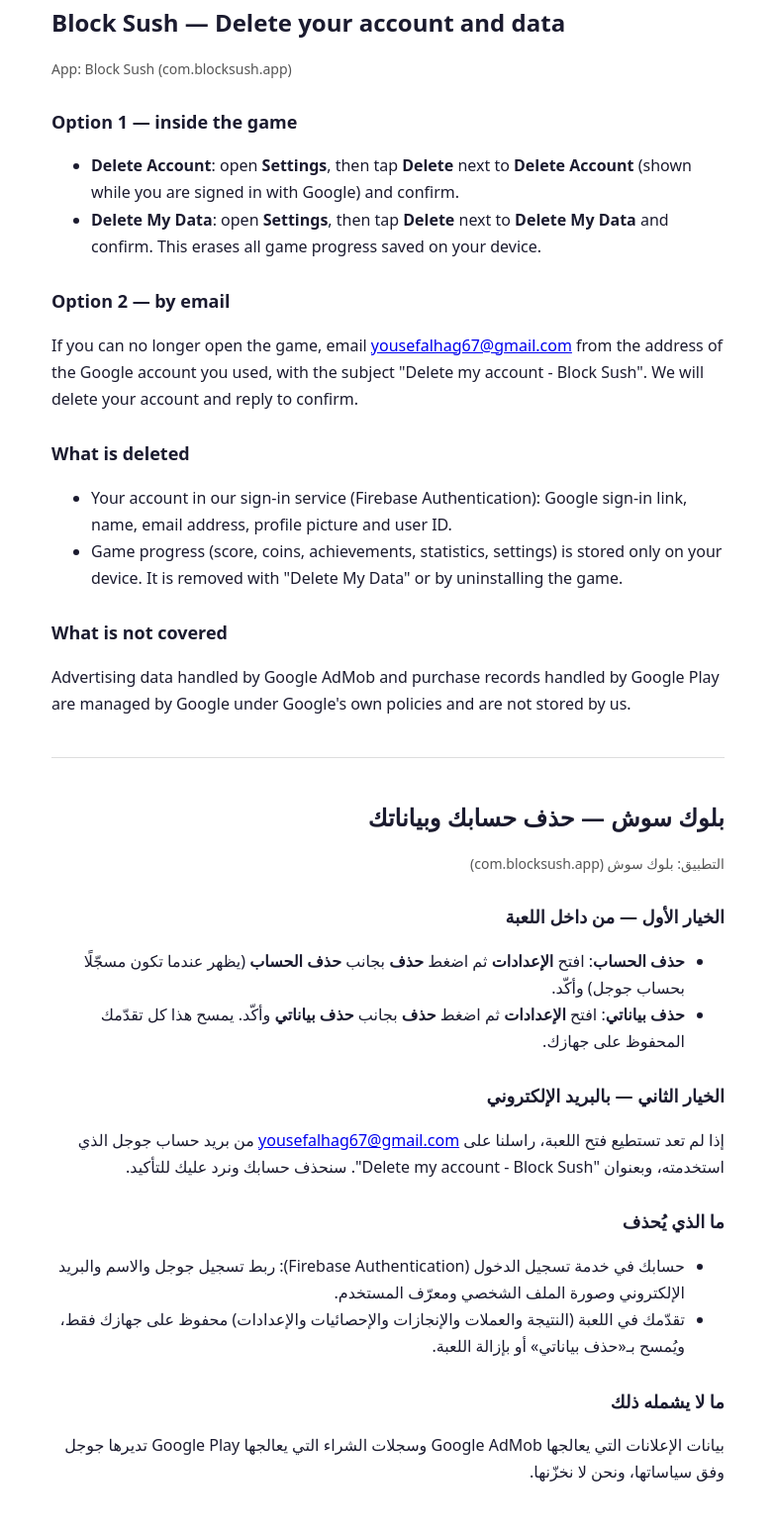
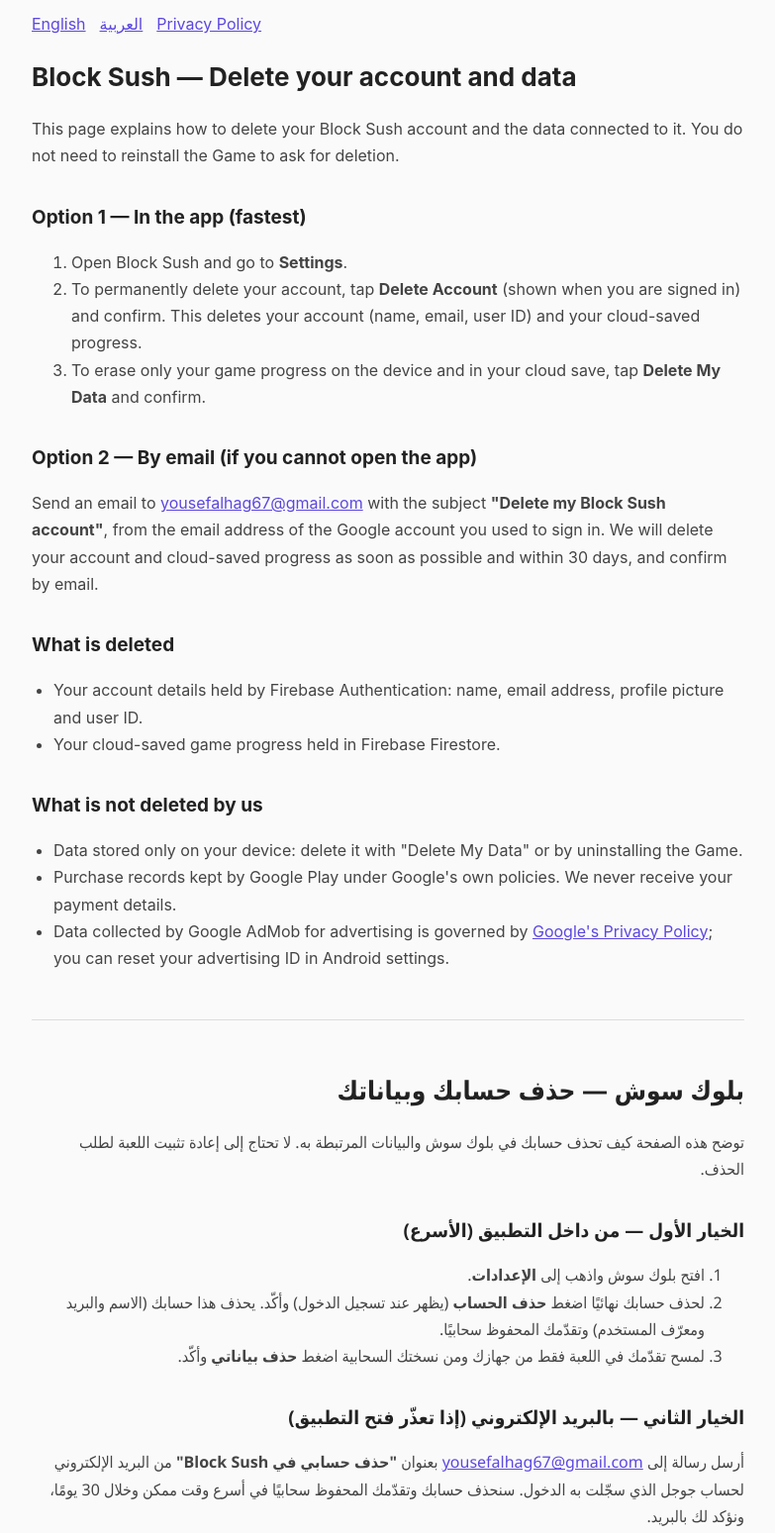
Before and after one commit to malhag994-create/islam-game-privacy-policy, a plain HTML site: page delete-account.html in a window 1280 px wide. Shown: the part 29-1578 px from the top of the page at 99% size, without its empty margins (248-1031 px from the left). Drawn offline with Linux system fonts and the light colour scheme.

Commit message:
Add files via upload

```diff
--- a/delete-account.html
+++ b/delete-account.html
@@ -5,64 +5,73 @@
 <meta name="viewport" content="width=device-width, initial-scale=1">
 <title>Block Sush — Delete your account and data</title>
 <style>
-  body{font-family:system-ui,-apple-system,"Segoe UI",Roboto,Arial,sans-serif;max-width:680px;margin:32px auto;padding:0 16px;line-height:1.7;color:#1b1b2f;background:#fff}
-  h1{font-size:24px;margin-bottom:4px}
-  h2{font-size:18px;margin-top:26px}
-  p,li{font-size:16px}
-  .note{color:#555;font-size:14px}
-  hr{margin:40px 0;border:0;border-top:1px solid #ddd}
-  [dir=rtl]{text-align:right}
+  body{font-family:-apple-system,Segoe UI,Roboto,sans-serif; max-width:720px; margin:40px auto; padding:0 20px; line-height:1.7; color:#222; background:#fafafa;}
+  h1{font-size:26px;} h2{font-size:19px; margin-top:32px;}
+  p,li{color:#444;}
+  a{color:#5b47e0;}
+  ul{padding-inline-start:22px;}
+  .ar{direction:rtl; text-align:right; font-family:"Segoe UI",Tahoma,"Noto Naskh Arabic",Arial,sans-serif;}
+  hr{margin:48px 0; border:0; border-top:1px solid #ddd;}
+  nav a{margin-inline-end:14px;}
 </style>
 </head>
 <body>
+<nav><a href="#en">English</a><a href="#ar">العربية</a><a href="index.html">Privacy Policy</a></nav>
 
-<section lang="en">
+<div id="en">
 <h1>Block Sush — Delete your account and data</h1>
-  <p class="note">App: Block Sush (com.blocksush.app)</p>
+<p>This page explains how to delete your Block Sush account and the data connected to it. You do not need to reinstall the Game to ask for deletion.</p>
 
-  <h2>Option 1 — inside the game</h2>
-  <ul>
-    <li><b>Delete Account</b>: open <b>Settings</b>, then tap <b>Delete</b> next to <b>Delete Account</b> (shown while you are signed in with Google) and confirm.</li>
-    <li><b>Delete My Data</b>: open <b>Settings</b>, then tap <b>Delete</b> next to <b>Delete My Data</b> and confirm. This erases all game progress saved on your device.</li>
-  </ul>
+<h2>Option 1 — In the app (fastest)</h2>
+<ol>
+<li>Open Block Sush and go to <strong>Settings</strong>.</li>
+<li>To permanently delete your account, tap <strong>Delete Account</strong> (shown when you are signed in) and confirm. This deletes your account (name, email, user ID) and your cloud-saved progress.</li>
+<li>To erase only your game progress on the device and in your cloud save, tap <strong>Delete My Data</strong> and confirm.</li>
+</ol>
 
-  <h2>Option 2 — by email</h2>
-  <p>If you can no longer open the game, email <a href="mailto:yousefalhag67@gmail.com?subject=Delete%20my%20account%20-%20Block%20Sush">yousefalhag67@gmail.com</a> from the address of the Google account you used, with the subject "Delete my account - Block Sush". We will delete your account and reply to confirm.</p>
+<h2>Option 2 — By email (if you cannot open the app)</h2>
+<p>Send an email to <a href="mailto:yousefalhag67@gmail.com">yousefalhag67@gmail.com</a> with the subject <strong>"Delete my Block Sush account"</strong>, from the email address of the Google account you used to sign in. We will delete your account and cloud-saved progress as soon as possible and within 30 days, and confirm by email.</p>
 
 <h2>What is deleted</h2>
 <ul>
-    <li>Your account in our sign-in service (Firebase Authentication): Google sign-in link, name, email address, profile picture and user ID.</li>
-    <li>Game progress (score, coins, achievements, statistics, settings) is stored only on your device. It is removed with "Delete My Data" or by uninstalling the game.</li>
+<li>Your account details held by Firebase Authentication: name, email address, profile picture and user ID.</li>
+<li>Your cloud-saved game progress held in Firebase Firestore.</li>
 </ul>
-
-  <h2>What is not covered</h2>
-  <p>Advertising data handled by Google AdMob and purchase records handled by Google Play are managed by Google under Google's own policies and are not stored by us.</p>
-</section>
+<h2>What is not deleted by us</h2>
+<ul>
+<li>Data stored only on your device: delete it with "Delete My Data" or by uninstalling the Game.</li>
+<li>Purchase records kept by Google Play under Google's own policies. We never receive your payment details.</li>
+<li>Data collected by Google AdMob for advertising is governed by <a href="https://policies.google.com/privacy">Google's Privacy Policy</a>; you can reset your advertising ID in Android settings.</li>
+</ul>
+</div>
 
 <hr>
 
-<section lang="ar" dir="rtl">
+<div id="ar" class="ar" dir="rtl" lang="ar">
 <h1>بلوك سوش — حذف حسابك وبياناتك</h1>
-  <p class="note">التطبيق: بلوك سوش (com.blocksush.app)</p>
+<p>توضح هذه الصفحة كيف تحذف حسابك في بلوك سوش والبيانات المرتبطة به. لا تحتاج إلى إعادة تثبيت اللعبة لطلب الحذف.</p>
 
-  <h2>الخيار الأول — من داخل اللعبة</h2>
-  <ul>
-    <li><b>حذف الحساب</b>: افتح <b>الإعدادات</b> ثم اضغط <b>حذف</b> بجانب <b>حذف الحساب</b> (يظهر عندما تكون مسجّلًا بحساب جوجل) وأكّد.</li>
-    <li><b>حذف بياناتي</b>: افتح <b>الإعدادات</b> ثم اضغط <b>حذف</b> بجانب <b>حذف بياناتي</b> وأكّد. يمسح هذا كل تقدّمك المحفوظ على جهازك.</li>
-  </ul>
+<h2>الخيار الأول — من داخل التطبيق (الأسرع)</h2>
+<ol>
+<li>افتح بلوك سوش واذهب إلى <strong>الإعدادات</strong>.</li>
+<li>لحذف حسابك نهائيًا اضغط <strong>حذف الحساب</strong> (يظهر عند تسجيل الدخول) وأكّد. يحذف هذا حسابك (الاسم والبريد ومعرّف المستخدم) وتقدّمك المحفوظ سحابيًا.</li>
+<li>لمسح تقدّمك في اللعبة فقط من جهازك ومن نسختك السحابية اضغط <strong>حذف بياناتي</strong> وأكّد.</li>
+</ol>
 
-  <h2>الخيار الثاني — بالبريد الإلكتروني</h2>
-  <p>إذا لم تعد تستطيع فتح اللعبة، راسلنا على <a href="mailto:yousefalhag67@gmail.com?subject=Delete%20my%20account%20-%20Block%20Sush">yousefalhag67@gmail.com</a> من بريد حساب جوجل الذي استخدمته، وبعنوان "Delete my account - Block Sush". سنحذف حسابك ونرد عليك للتأكيد.</p>
+<h2>الخيار الثاني — بالبريد الإلكتروني (إذا تعذّر فتح التطبيق)</h2>
+<p>أرسل رسالة إلى <a href="mailto:yousefalhag67@gmail.com">yousefalhag67@gmail.com</a> بعنوان <strong>"حذف حسابي في Block Sush"</strong> من البريد الإلكتروني لحساب جوجل الذي سجّلت به الدخول. سنحذف حسابك وتقدّمك المحفوظ سحابيًا في أسرع وقت ممكن وخلال 30 يومًا، ونؤكد لك بالبريد.</p>
 
 <h2>ما الذي يُحذف</h2>
 <ul>
-    <li>حسابك في خدمة تسجيل الدخول (Firebase Authentication): ربط تسجيل جوجل والاسم والبريد الإلكتروني وصورة الملف الشخصي ومعرّف المستخدم.</li>
-    <li>تقدّمك في اللعبة (النتيجة والعملات والإنجازات والإحصائيات والإعدادات) محفوظ على جهازك فقط، ويُمسح بـ«حذف بياناتي» أو بإزالة اللعبة.</li>
+<li>بيانات حسابك لدى Firebase Authentication: الاسم والبريد الإلكتروني وصورة الملف الشخصي ومعرّف المستخدم.</li>
+<li>تقدّمك المحفوظ سحابيًا في Firebase Firestore.</li>
 </ul>
-
-  <h2>ما لا يشمله ذلك</h2>
-  <p>بيانات الإعلانات التي يعالجها Google AdMob وسجلات الشراء التي يعالجها Google Play تديرها جوجل وفق سياساتها، ونحن لا نخزّنها.</p>
-</section>
-
+<h2>ما الذي لا نحذفه نحن</h2>
+<ul>
+<li>البيانات المخزّنة على جهازك فقط: احذفها بـ«حذف بياناتي» أو بإلغاء تثبيت اللعبة.</li>
+<li>سجلات الشراء التي تحتفظ بها Google Play وفق سياساتها. نحن لا نستلم تفاصيل الدفع أبدًا.</li>
+<li>البيانات التي يجمعها Google AdMob للإعلانات تخضع لـ<a href="https://policies.google.com/privacy">سياسة خصوصية جوجل</a>، ويمكنك إعادة تعيين معرّف الإعلانات من إعدادات أندرويد.</li>
+</ul>
+</div>
 </body>
 </html>
```
Lines whose indentation alone changed are shown as unchanged.
